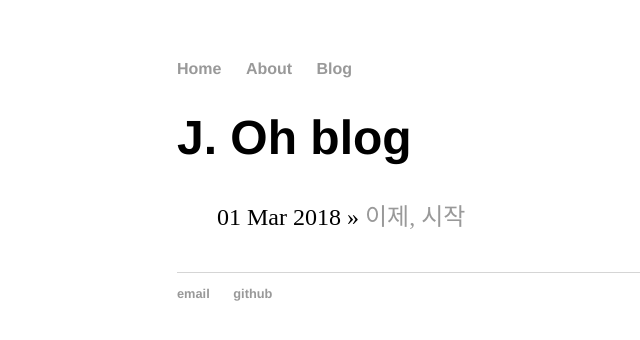
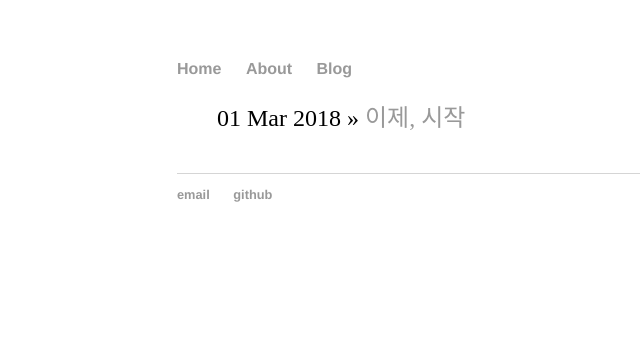
Before and after one commit to jooooh/jooooh.github.io, a Jekyll site: the page built from blog/index.html, in a window 1280 px wide. Shown: the top 340 px of the page, without its empty margins (15-655 px from the left). Built offline with Jekyll 4.4.1, drawn with Linux system fonts in a browser that asks for light colours.

Commit message:
Update index.html

```diff
--- a/blog/index.html
+++ b/blog/index.html
@@ -1,8 +1,7 @@
 ---
 layout: default
-title: J. Oh blog
+title: jooooh's blog
 ---
-	<h1>{{ page.title }}</h1>
 	<ul class="posts">
 
 	  {% for post in site.posts %}
```
